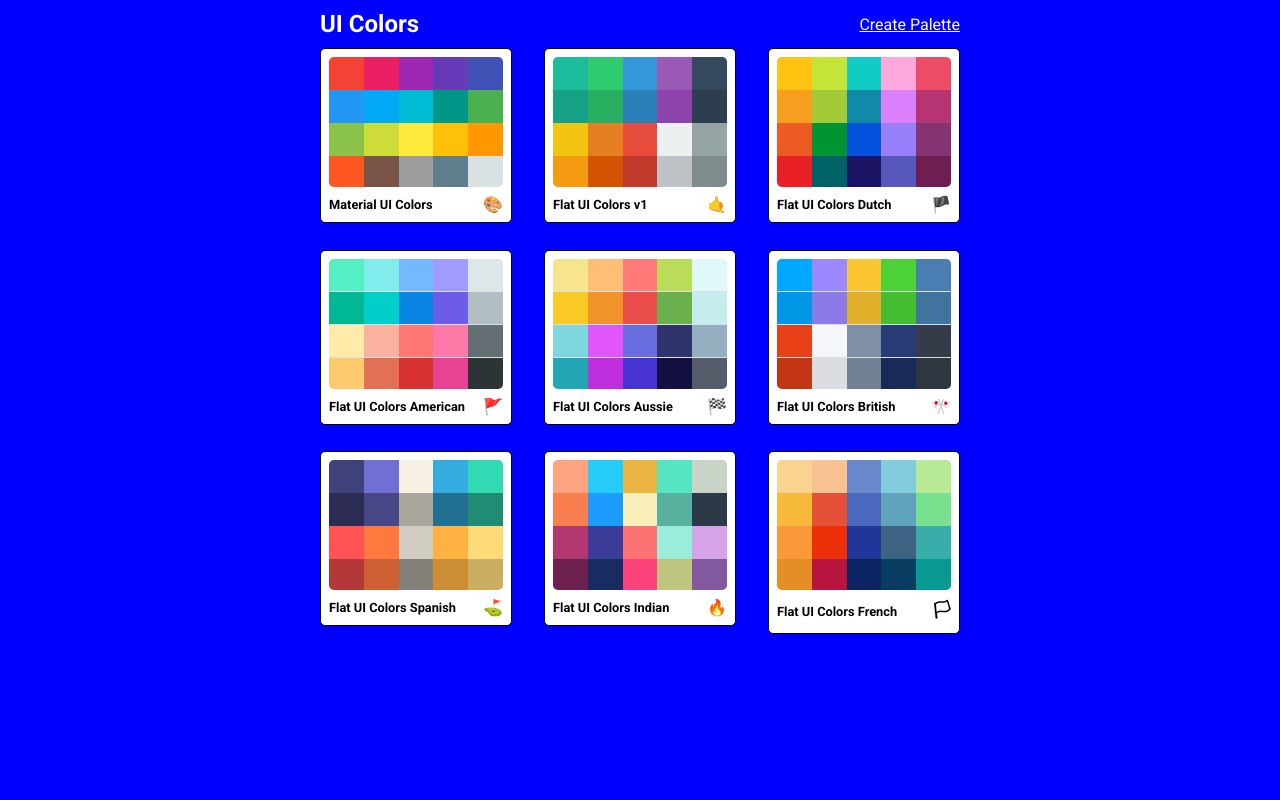
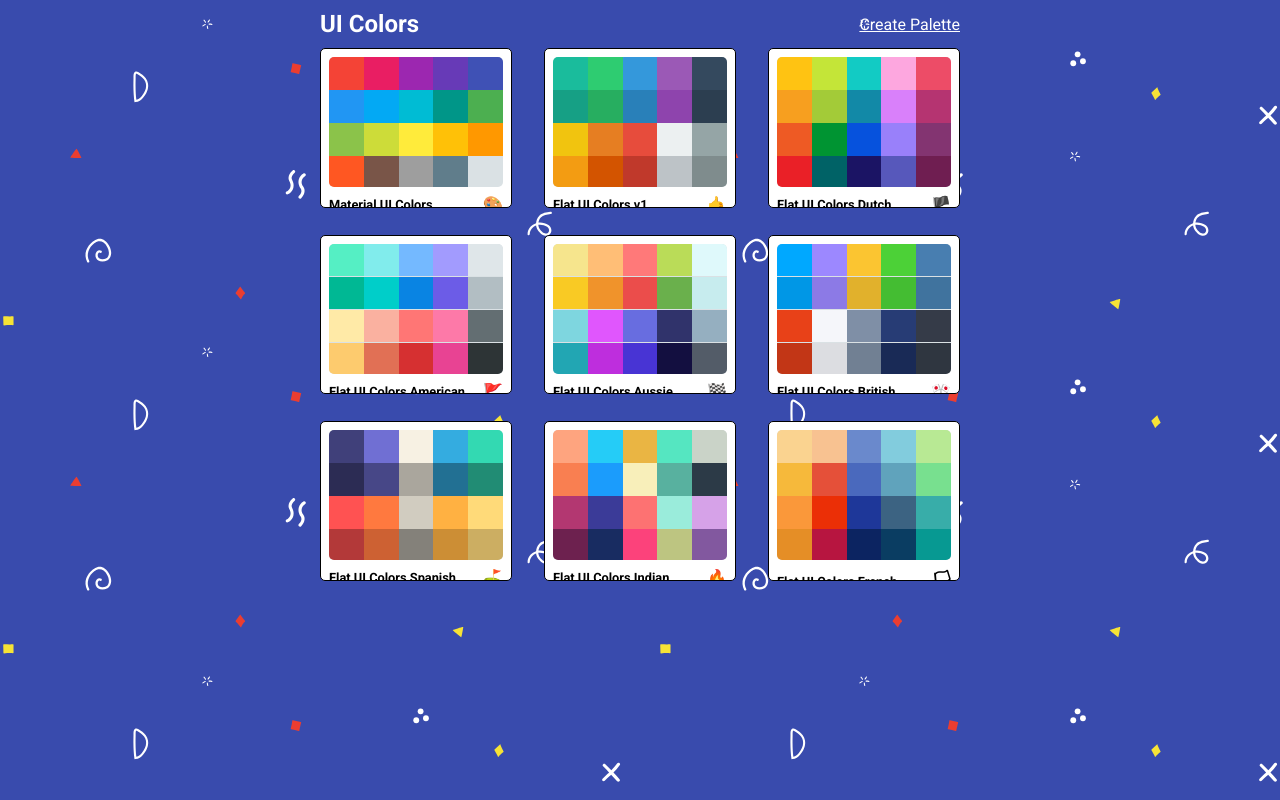
Before and after one commit to RohanKumar110/Color-Picker-App, a React (Create React App) app: page / in a window 1280 px wide. Built offline with nearby package versions, Linux system fonts and the light colour scheme.

Commit message:
Animate palette deletion

```diff
--- a/package.json
+++ b/package.json
@@ -20,6 +20,7 @@
     "react-router-dom": "^5.2.0",
     "react-scripts": "4.0.3",
     "react-sortable-hoc": "^2.0.0",
+    "react-transition-group": "^4.4.1",
     "web-vitals": "^1.1.1"
   },
   "scripts": {
--- a/src/PaletteList.js
+++ b/src/PaletteList.js
@@ -2,6 +2,7 @@ import MiniPalette from "./MiniPalette";
 import React, { Component } from 'react';
 import { withStyles } from '@material-ui/core/styles';
 import styles from "./styles/PaletteListStyles";
+import { CSSTransition, TransitionGroup } from 'react-transition-group';
 import { Link } from "react-router-dom";
 
 
@@ -20,17 +21,17 @@ class PaletteList extends Component {
                         <h1>UI Colors</h1>
                         <Link to="/palette/new">Create Palette</Link>
                     </nav>
-                    <div className={classes.palettes}>
+                    <TransitionGroup className={classes.palettes}>
                         {palettes.map(palette => (
-                            <div>
+                            <CSSTransition key={palette.id} classNames='fade' timeout={500}>
                                 <MiniPalette
                                     key={palette.id}
                                     {...palette}
                                     deletePalette={deletePalette}
                                     handleClick={() => this.goToPalette(palette.id)} />
-                            </div>
+                            </CSSTransition>
                         ))}
-                    </div>
+                    </TransitionGroup>
                 </div>
             </div>
         );
--- a/src/index.css
+++ b/src/index.css
@@ -10,6 +10,7 @@ html,body {
     sans-serif;
   -webkit-font-smoothing: antialiased;
   -moz-osx-font-smoothing: grayscale;
+  overflow: hidden;
 }
 
 code {
--- a/src/styles/ColorBoxStyles.js
+++ b/src/styles/ColorBoxStyles.js
@@ -14,18 +14,6 @@ const styles = {
         "&:hover button": {
             opacity: "1",
             transition: "0.4s ease-in-out"
-        },
-        [sizes.down("lg")]: {
-            width: "25%",
-            height: props => (props.showingFullPalette ? "20%" : "33.3333%")
-        },
-        [sizes.down("md")]: {
-            width: "50%",
-            height: props => (props.showingFullPalette ? "10%" : "20%")
-        },
-        [sizes.down("xs")]: {
-            width: "100%",
-            height: props => (props.showingFullPalette ? "5%" : "10%")
         }
     },
     copyText: {
--- a/src/styles/PaletteListStyles.js
+++ b/src/styles/PaletteListStyles.js
@@ -1,10 +1,24 @@
+import bg from "./bg.svg"
+
 const styles = {
+
+    "@global": {
+        ".fade-exit": {
+            opacity: 1
+        },
+        ".fade-exit-active": {
+            opacity: 0,
+            transition: "opacity 500ms ease-out"
+        }
+    },
     root: {
         height: "100vh",
         display: "flex",
         alignItems: "flex-start",
         justifyContent: "center",
-        backgroundColor: "blue",
+        backgroundColor: "#1e8feb",
+        backgroundImage: `url(${bg})`,
+        overflowY: "scroll",
     },
     container: {
         width: "50%",
```
Also changed, not shown: src/styles/bg.svg (added).
